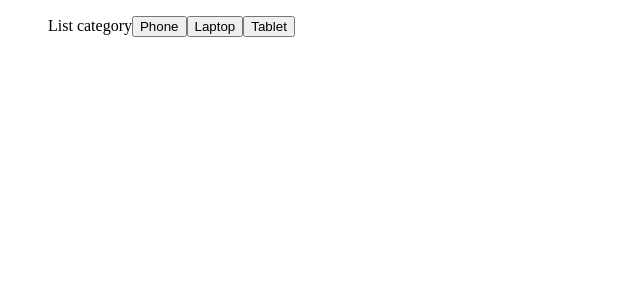
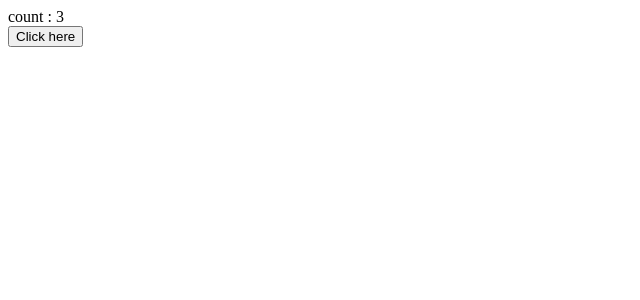
Before and after one commit to Nguyenngockieuoanh/ReactLearning, a React (Vite) app: page / in a window 1280 px wide. Shown: the top 300 px of the page, without its empty margins (0-640 px from the left). Built offline with nearby package versions, Linux system fonts and the light colour scheme.

Commit message:
useState

```diff
--- a/src/App.jsx
+++ b/src/App.jsx
@@ -1,11 +1,25 @@
-import React from "react";
+import React, { useState } from "react";
 import Products from "./components/Products";
 import Category from "./components/Category";
-import NotCategory from "./components/NotCategory";
+
 import Message from "./components/Message";
 
 function App() {
-  return <Category />;
+  const [count, setcount] = useState(() => {
+    const number = 1 + 1 + 1;
+    return number;
+  });
+  console.log("sss");
+  const handleClick = () => {
+    setcount((prev) => prev + 1);
+  };
+
+  return (
+    <>
+      <div>count : {count}</div>
+      <button onClick={handleClick}>Click here</button>
+    </>
+  );
 }
 
 export default App;
```
